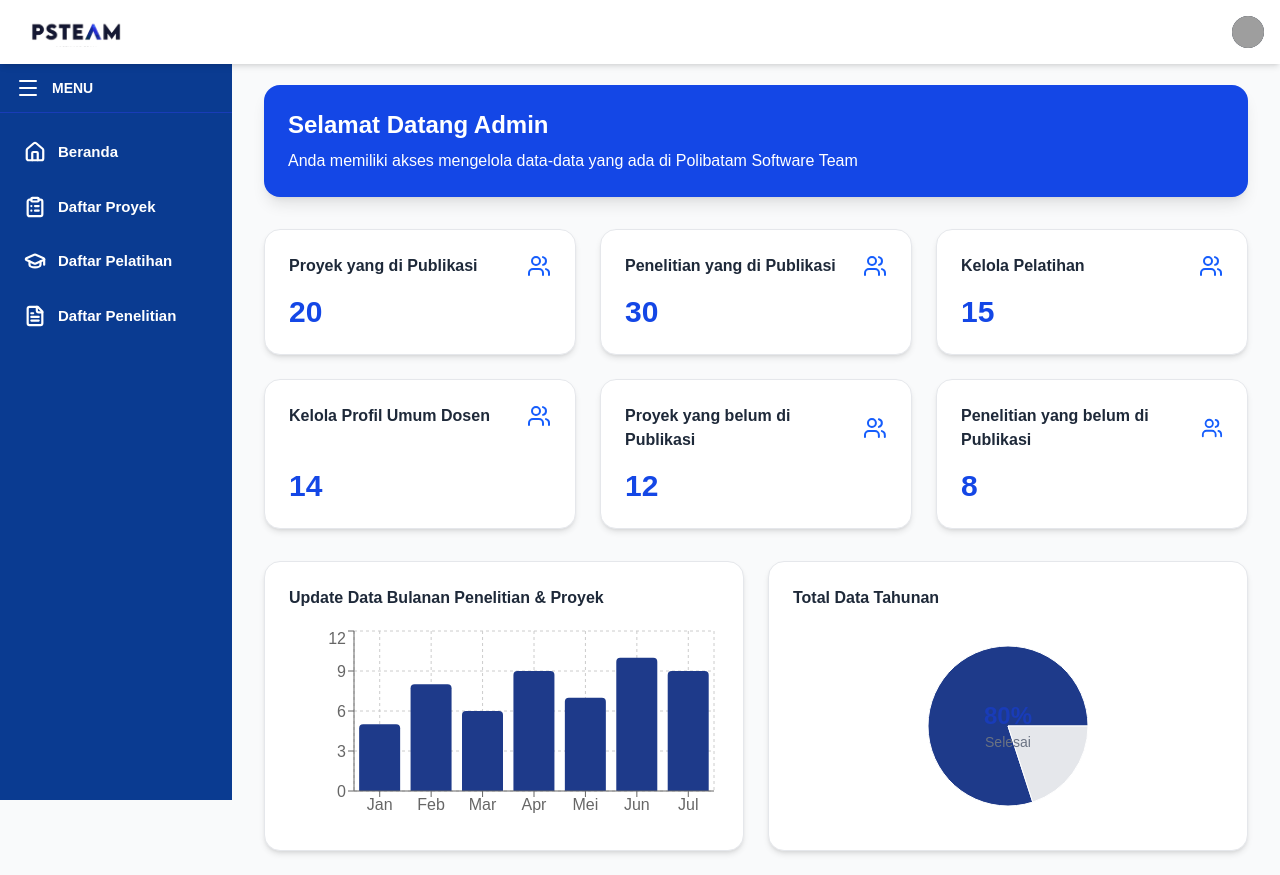
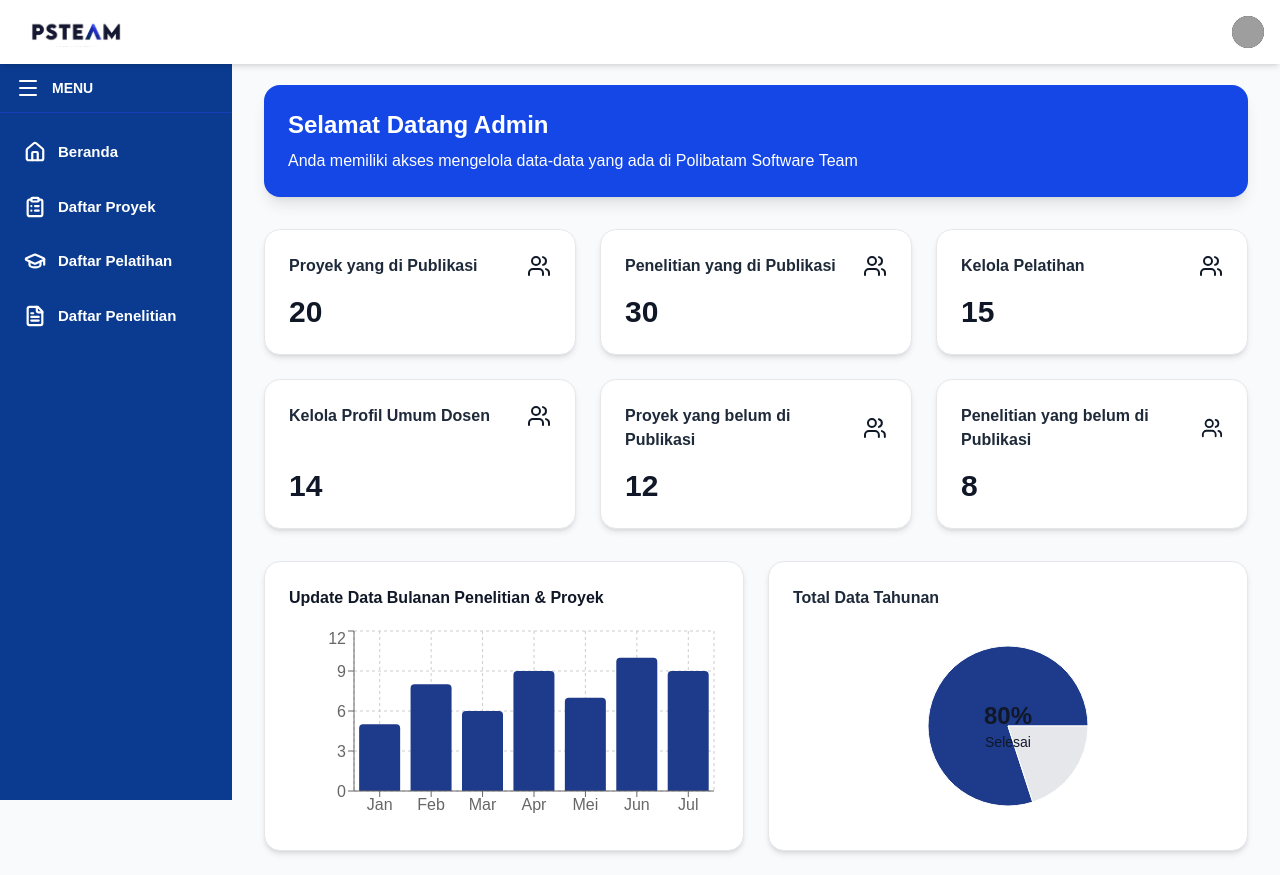
Before and after one commit to ardhitya13/psteam, a Next.js app: page /admin in a window 1280 px wide. Built offline with nearby package versions, Linux system fonts and the light colour scheme; grey boxes are pictures that could not be loaded.

Commit message:
ubah beberapa teks pada page beranda admin

```diff
--- a/src/app/admin/page.tsx
+++ b/src/app/admin/page.tsx
@@ -85,9 +85,9 @@ export default function AdminPage() {
             >
               <div className="flex justify-between items-center mb-4">
                 <h2 className="text-gray-800 font-semibold">{card.title}</h2>
-                <Users className="text-blue-600" />
+                <Users className="text-gray-900" />
               </div>
-              <p className="text-3xl font-bold text-blue-700">{card.value}</p>
+              <p className="text-3xl font-bold text-gray-900">{card.value}</p>
             </motion.div>
           ))}
         </div>
@@ -96,7 +96,7 @@ export default function AdminPage() {
         <div className="grid grid-cols-1 md:grid-cols-2 gap-6">
           {/* Grafik Batang */}
           <div className="bg-white p-6 rounded-2xl shadow-md border border-gray-200">
-            <h3 className="text-gray-800 text-base font-semibold mb-4">
+            <h3 className="text-gray-900 text-base font-semibold mb-4">
               Update Data Bulanan Penelitian & Proyek
             </h3>
             <ResponsiveContainer width="100%" height={200}>
@@ -132,8 +132,8 @@ export default function AdminPage() {
                 </PieChart>
               </ResponsiveContainer>
               <div className="absolute text-center">
-                <p className="text-2xl font-semibold text-blue-800">80%</p>
-                <p className="text-sm text-gray-500">Selesai</p>
+                <p className="text-2xl font-semibold text-gray-900">80%</p>
+                <p className="text-sm text-gray-900">Selesai</p>
               </div>
             </div>
           </div>
```
